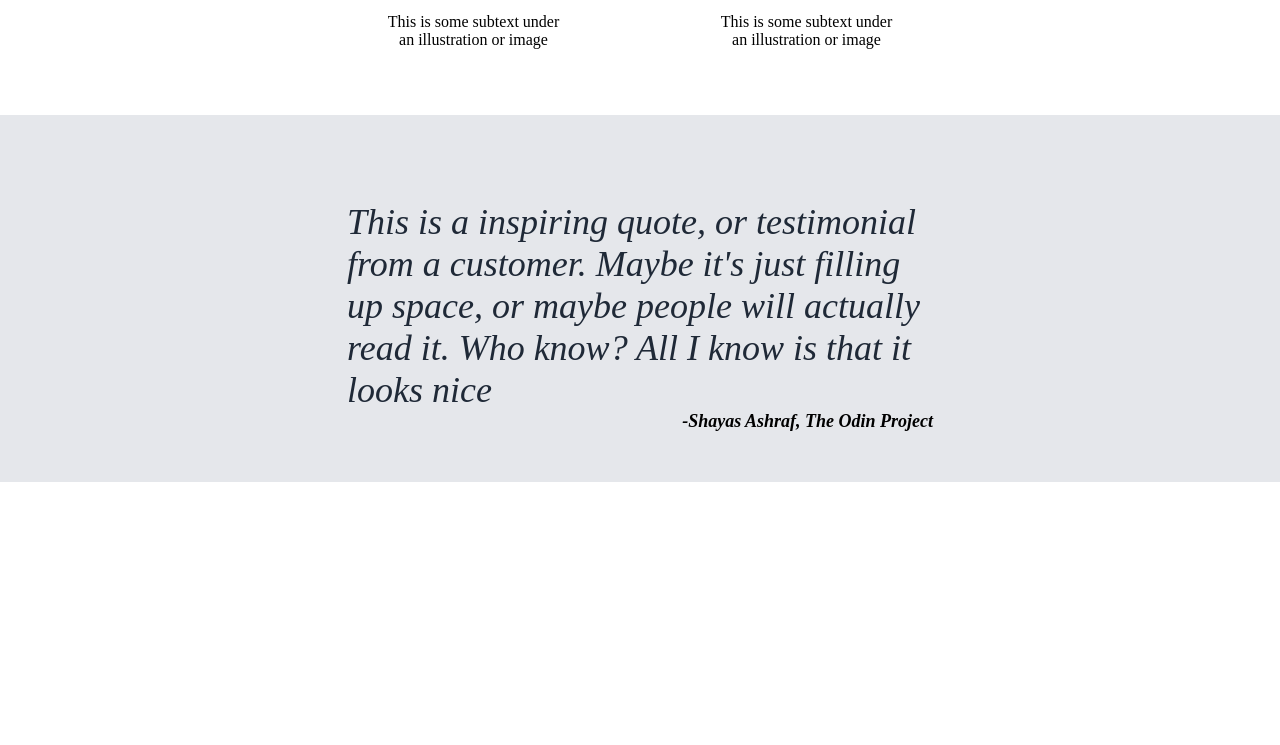
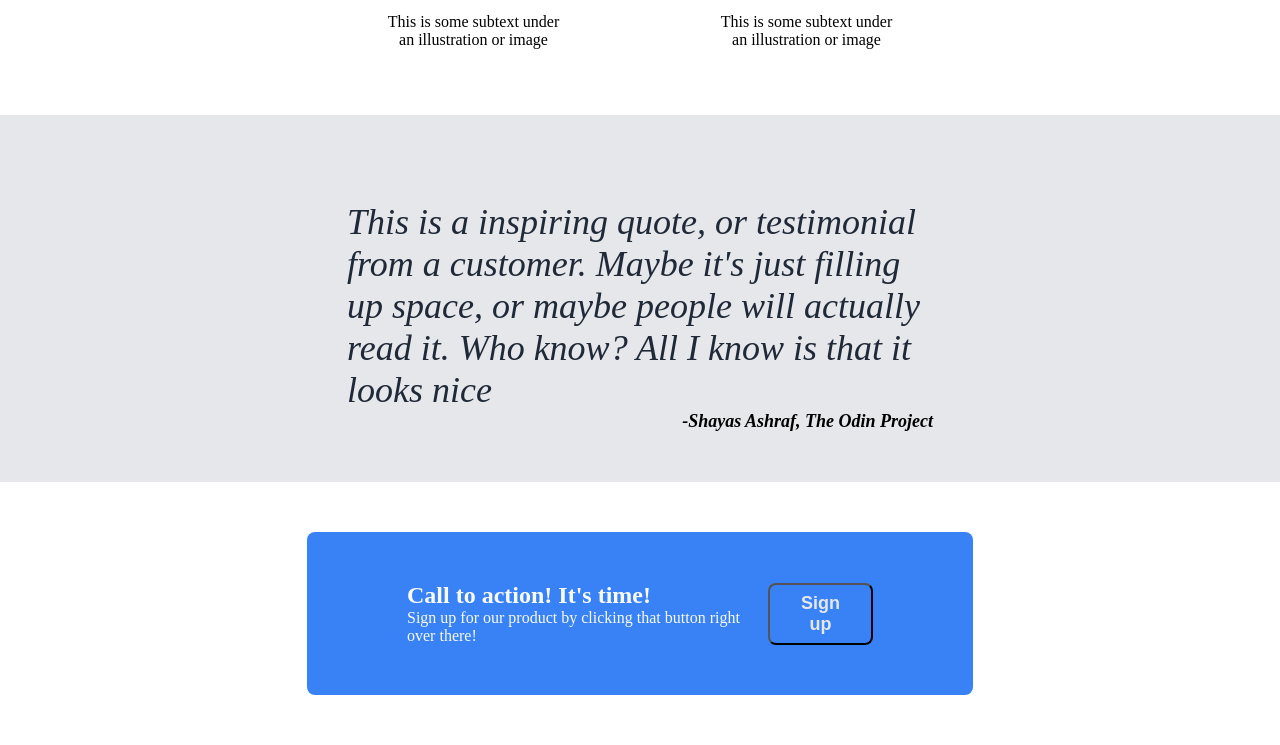
Before and after one commit to shayasgit/landing-page, a plain HTML site: page index.html in a window 1280 px wide. Shown: the part 1441-2186 px from the top of the page. Before the commit the page ends 1923 px from the top, so only its background shows below. Drawn offline with Linux system fonts and the light colour scheme.

Commit message:
Contact Section
Contact Section added with h2 and p and remove padding & margin
Button added with same style as hero Button
display flex with arrange button and content side by side

```diff
--- a/index.html
+++ b/index.html
@@ -52,5 +52,16 @@
         <blockquote>This is a inspiring quote, or testimonial from a customer. Maybe it's just filling up space, or maybe people will actually read it. Who know? All I know is that it looks nice</blockquote>
         <cite>-Shayas Ashraf, The Odin Project</cite>
     </section>
+    <section class="container contact">
+        <div class="contact_container">
+            <div class="left">
+                <h2>Call to action! It's time!</h2>
+                <p>Sign up for our product by clicking that button right over there!</p>
+            </div>
+            <div class="right">
+                <button>Sign up</button>
+            </div>
+        </div>
+    </section>
 </body>
 </html>
--- a/styles/style.css
+++ b/styles/style.css
@@ -65,7 +65,7 @@ header main p {
     font-size: 18px;
 }
 
-header button {
+header button, section.contact button {
     background-color: #3882f6;
     color: #e5e7eb;
     padding: 8px 24px;
@@ -125,3 +125,18 @@ section blockquote {
     margin-bottom: 0;
     color: #1f2937;
 }
+
+section.contact .contact_container{
+    display: flex;
+    justify-content: space-between;
+    align-items: center;
+    background-color: #3882f6;
+    color: #f9faf8;
+    padding: 50px 100px;
+    border-radius: 8px;
+}
+
+section.contact h2, section.contact p {
+    padding: 0;
+    margin: 0;
+}
```
